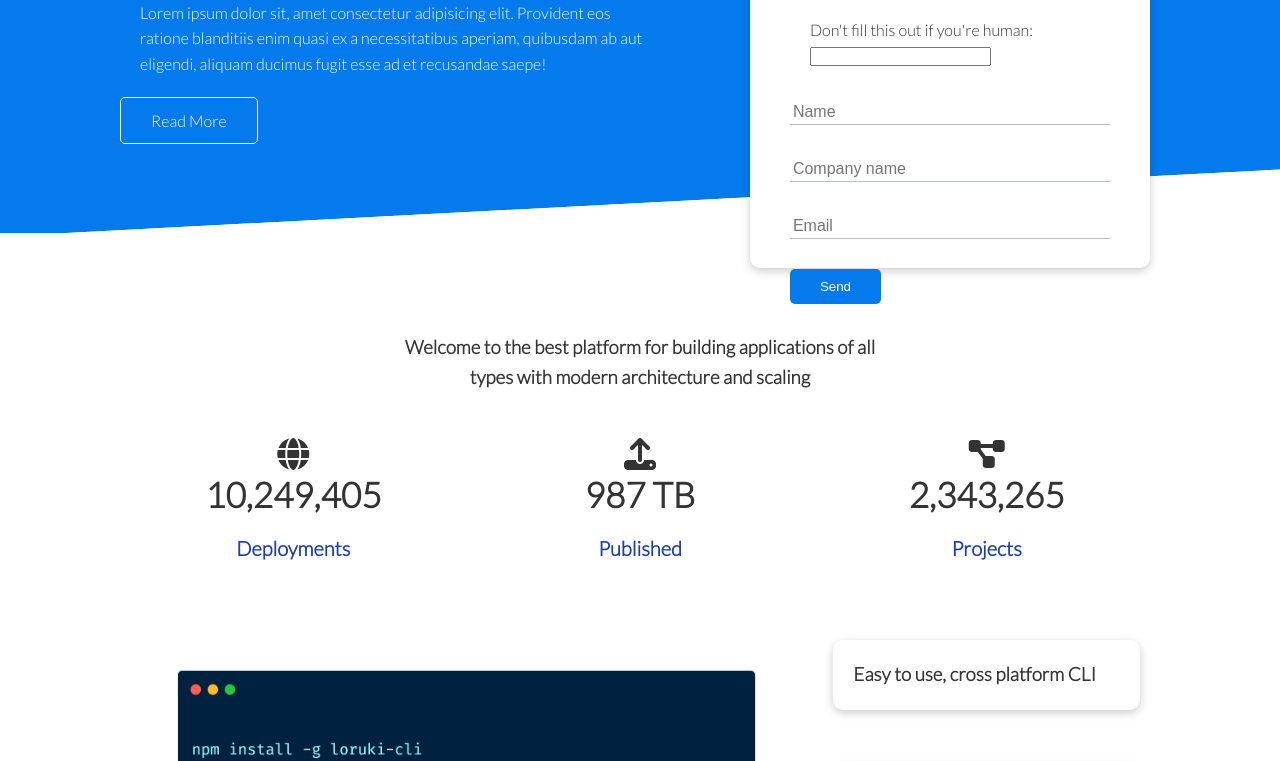
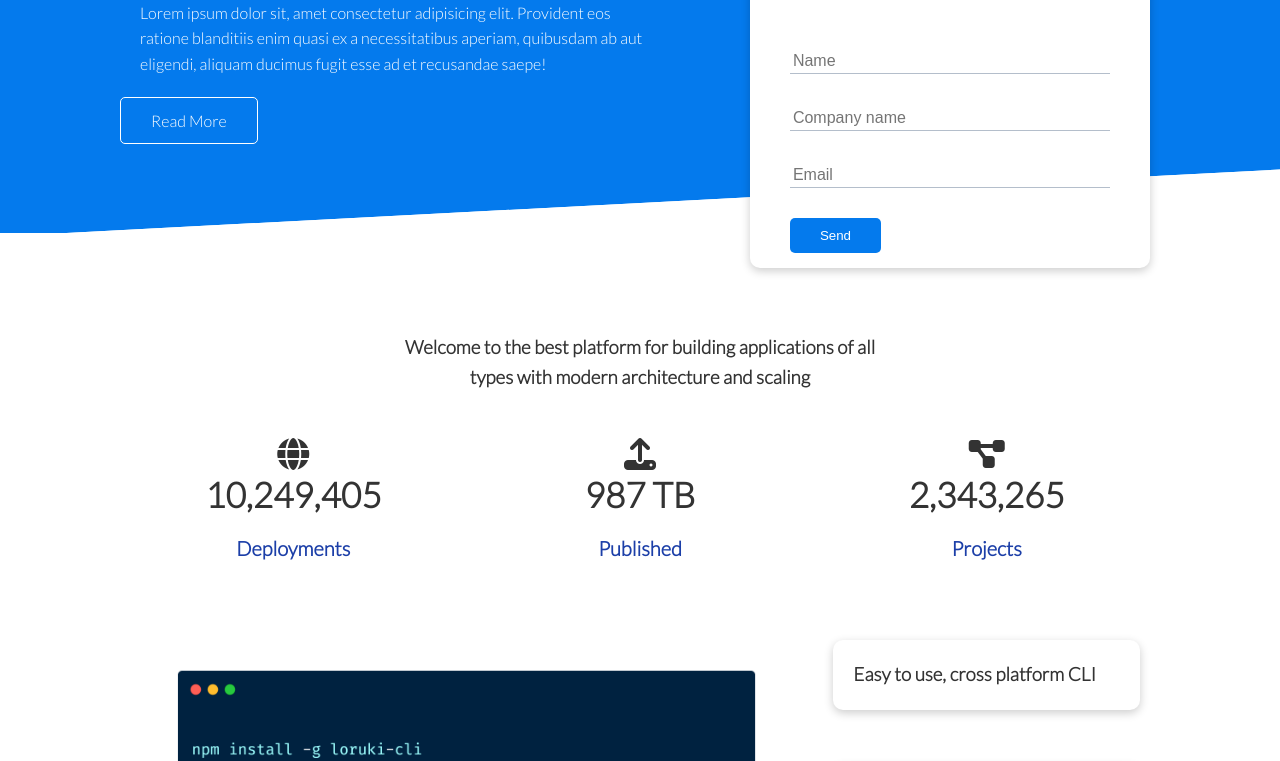
Before and after one commit to SamAlsem/loruki-website, a plain HTML site: page index.html in a window 1280 px wide. Shown: the part 237-998 px from the top of the page. Drawn offline with Linux system fonts and the light colour scheme.

Commit message:
hidden removed

```diff
--- a/index.html
+++ b/index.html
@@ -38,7 +38,7 @@
                 <h2>Request a demo</h2>
                 <form name="contact" method="POST" netlift-honeypot="'bot-field" data-netlify="true">
                     <input type="hidden" name="form-name" value="contact">
-                    <p class="'hidden">
+                    <p class="hidden">
                         <label>Don't fill this out if you're human: <input name="bot-field" /></label>
                     </p>
                     <div class="form-control">
```
